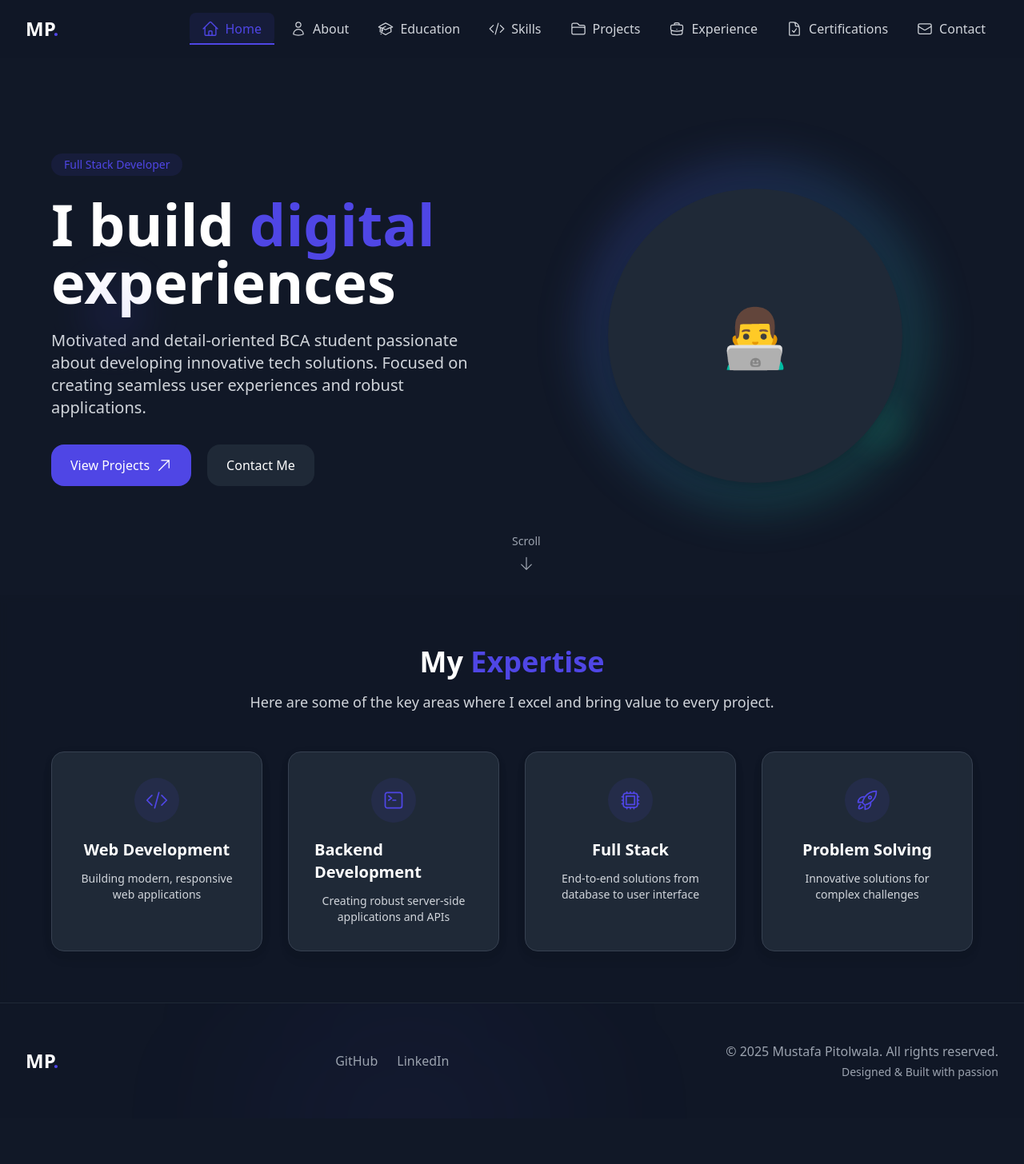
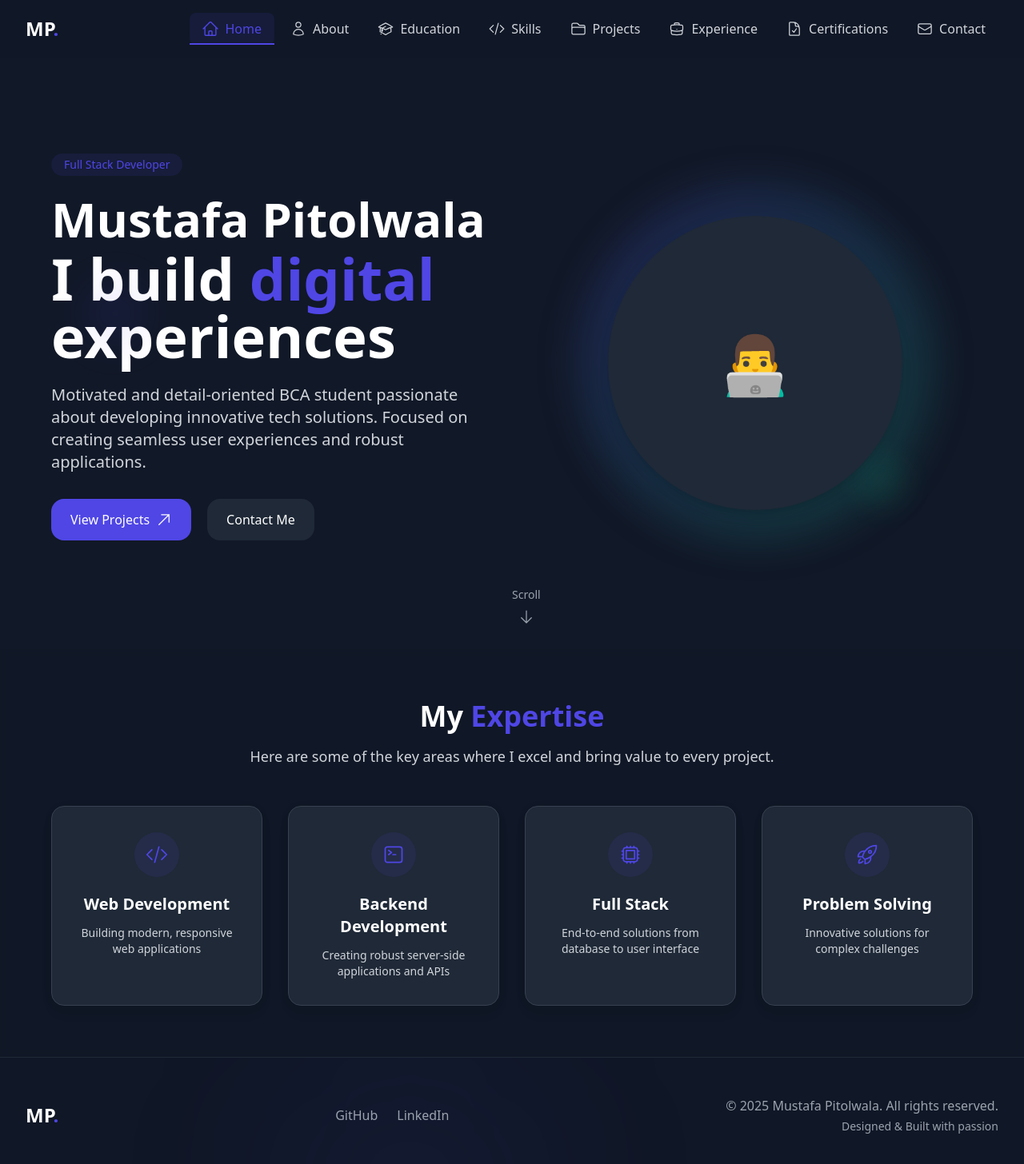
Before and after one commit to NotMustxfa/PortfolioWebsite, a React (Vite) app: page / in a window 1280 px wide. Shown: the top 1456 px of the page at 80% size. Before the commit the page ends 1399 px from the top, so only its background shows below. Built offline with nearby package versions, Linux system fonts and the light colour scheme.

Commit message:
name added

```diff
--- a/index.html
+++ b/index.html
@@ -4,7 +4,7 @@
     <meta charset="UTF-8" />
     <link />
     <meta name="viewport" content="width=device-width, initial-scale=1.0" />
-    <title>Mustafa Portfolio</title>
+    <title>Mustafa Pitolwala | Portfolio</title>
   </head>
   <body>
     <div id="root"></div>
--- a/src/components/Navbar.tsx
+++ b/src/components/Navbar.tsx
@@ -109,9 +109,12 @@ const Navbar: React.FC = () => {
             <motion.div
               whileHover={{ scale: 1.05 }}
               whileTap={{ scale: 0.95 }}
-              className="text-2xl font-bold dark:text-white"
+              className="text-2xl font-bold dark:text-white relative group"
             >
               MP<span className="text-primary">.</span>
+              <span className="absolute left-0 -bottom-8 bg-gray-800 text-white text-sm py-1 px-2 rounded opacity-0 group-hover:opacity-100 transition-opacity duration-300 whitespace-nowrap">
+                Mustafa Pitolwala
+              </span>
             </motion.div>
           </Link>
 
--- a/src/pages/About.jsx
+++ b/src/pages/About.jsx
@@ -120,11 +120,11 @@ export default function About() {
             </div>
 
             <h1 className="text-5xl font-bold text-gray-900 dark:text-white mb-8 leading-tight">
-              About <span className="text-primary">Me</span>
+              About <span className="text-primary ">Mustafa Pitolwala</span>
             </h1>
 
             <p className="text-xl text-gray-600 dark:text-gray-300 leading-relaxed">
-              I'm a passionate developer with a keen interest in creating digital experiences that solve real-world problems.
+              I'm Mustafa Pitolwala, a passionate developer with a keen interest in creating digital experiences that solve real-world problems.
             </p>
           </motion.div>
 
--- a/src/pages/Home.jsx
+++ b/src/pages/Home.jsx
@@ -115,6 +115,7 @@ export default function Home() {
                 variants={heroTitleVariants}
                 className="text-5xl md:text-6xl lg:text-7xl font-bold text-gray-900 dark:text-white mb-6 leading-tight"
               >
+                <span className="block text-4xl md:text-5xl lg:text-6xl mb-2">Mustafa Pitolwala</span>
                 I build <span className="text-primary">digital</span> experiences
               </motion.h1>
 
@@ -232,7 +233,7 @@ export default function Home() {
                   <div className="w-14 h-14 rounded-full bg-primary/10 flex items-center justify-center mb-5">
                     <Icon className="h-7 w-7 text-primary" />
                   </div>
-                  <h3 className="text-xl font-semibold text-gray-900 dark:text-white mb-3">{skill.name}</h3>
+                  <h3 className="text-xl font-semibold text-gray-900 dark:text-white mb-3 text-center">{skill.name}</h3>
                   <p className="text-gray-600 dark:text-gray-300 text-center text-sm">{skill.description}</p>
                 </motion.div>
               );
```
